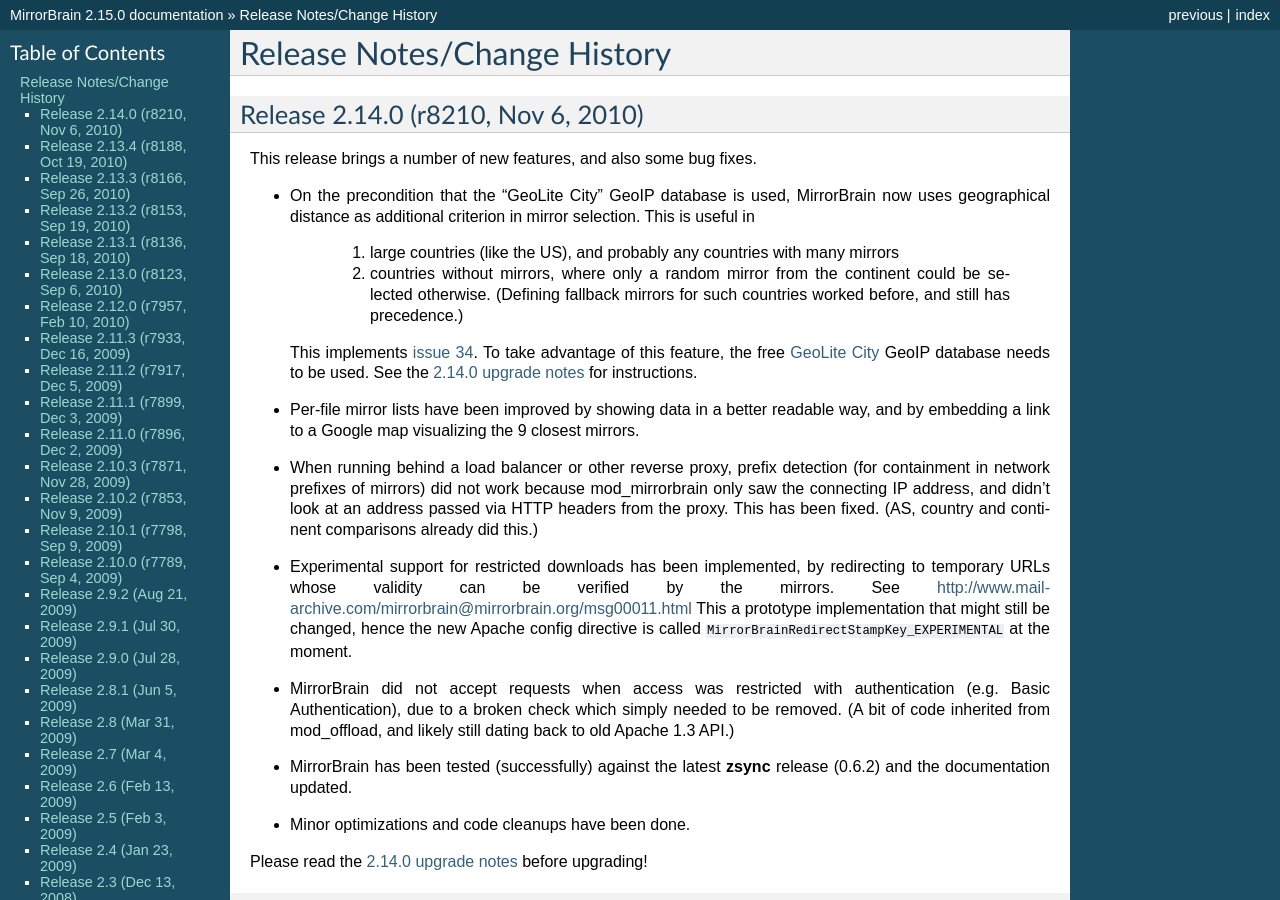
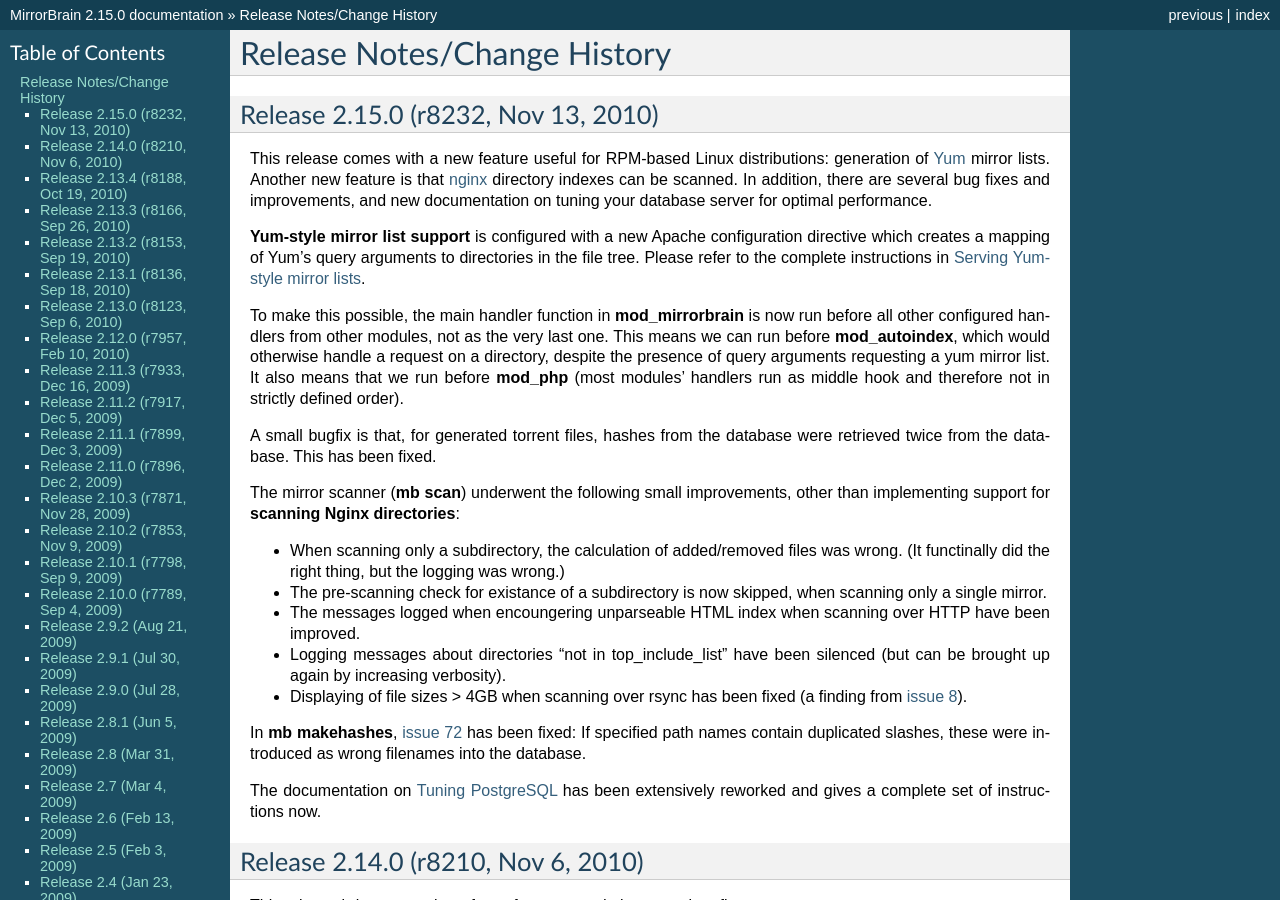
Before and after one commit to hayalci/mirrorbrain, a Sphinx documentation site: the page built from docs/changes.rst, in a window 1280 px wide and 900 px high. Built offline with Sphinx 7.4.7, drawn with Linux system fonts in a browser that asks for light colours.

Commit message:
release notes for 2.15.0
git-svn-id: http://svn.mirrorbrain.org/svn/mirrorbrain/trunk@8231 2d291e14-ff0c-0410-a3fa-d5caa9871f55

```diff
--- a/docs/changes.rst
+++ b/docs/changes.rst
@@ -2,6 +2,66 @@
 
 Release Notes/Change History
 ============================
+
+
+Release 2.15.0 (r8232, Nov 13, 2010)
+------------------------------------
+
+This release comes with a new feature useful for RPM-based Linux distributions:
+generation of `Yum`_ mirror lists. Another new feature is that `nginx`_
+directory indexes can be scanned. In addition, there are several bug fixes and
+improvements, and new documentation on tuning your database server for optimal
+performance.
+
+
+**Yum-style mirror list support** is configured with a new Apache configuration
+directive which creates a mapping of Yum's query arguments to directories in
+the file tree.  Please refer to the complete instructions in
+:ref:`yum_style_lists`.
+
+To make this possible, the main handler function in :program:`mod_mirrorbrain`
+is now run before all other configured handlers from other modules, not as the
+very last one. This means we can run before :program:`mod_autoindex`, which
+would otherwise handle a request on a directory, despite the presence of query
+arguments requesting a yum mirror list. It also means that we run before
+:program:`mod_php` (most modules' handlers run as middle hook and therefore not
+in strictly defined order).
+
+A small bugfix is that, for generated torrent files, hashes from the database
+were retrieved twice from the database. This has been fixed.
+
+
+The mirror scanner (:program:`mb scan`) underwent the following small
+improvements, other than implementing support for **scanning Nginx
+directories**:
+
+- When scanning only a subdirectory, the calculation of added/removed files was
+  wrong. (It functinally did the right thing, but the logging was wrong.)
+- The pre-scanning check for existance of a subdirectory is now skipped, when
+  scanning only a single mirror.
+- The messages logged when encoungering unparseable HTML index when scanning
+  over HTTP have been improved.
+- Logging messages about directories "not in top_include_list" have been
+  silenced (but can be brought up again by increasing verbosity).
+- Displaying of file sizes > 4GB when scanning over rsync has been fixed
+  (a finding from `issue 8`_).
+
+
+
+In :program:`mb makehashes`, `issue 72`_ has been fixed: If specified path
+names contain duplicated slashes, these were introduced as wrong filenames into
+the database.
+
+
+The documentation on :ref:`tuning_postgresql` has been extensively reworked and
+gives a complete set of instructions now.
+
+
+.. _`Yum`: http://en.wikipedia.org/wiki/Yellowdog_Updater,_Modified
+.. _`nginx`: http://nginx.org/
+.. _`issue 8`: http://mirrorbrain.org/issues/issue8
+.. _`issue 72`: http://mirrorbrain.org/issues/issue72
+
 
 
 Release 2.14.0 (r8210, Nov 6, 2010)
```
